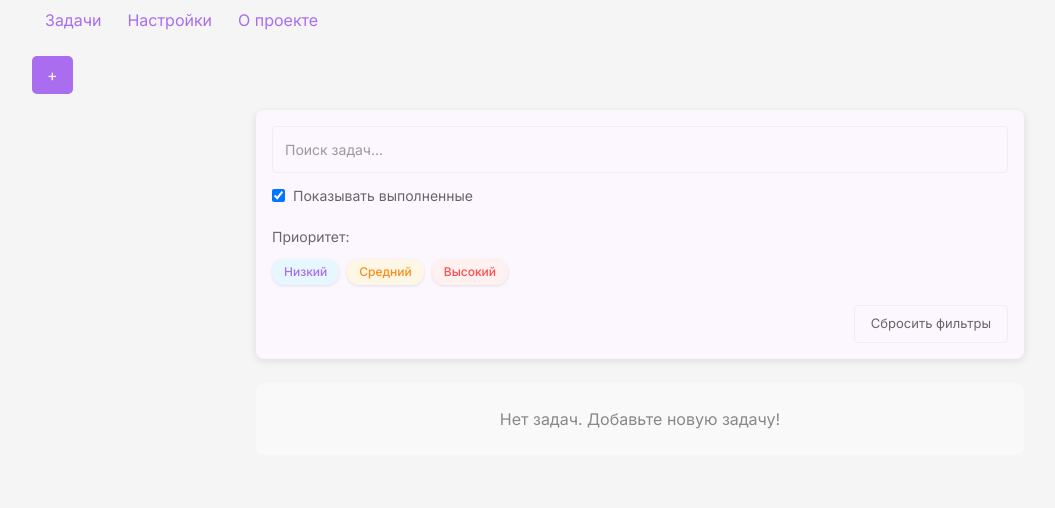
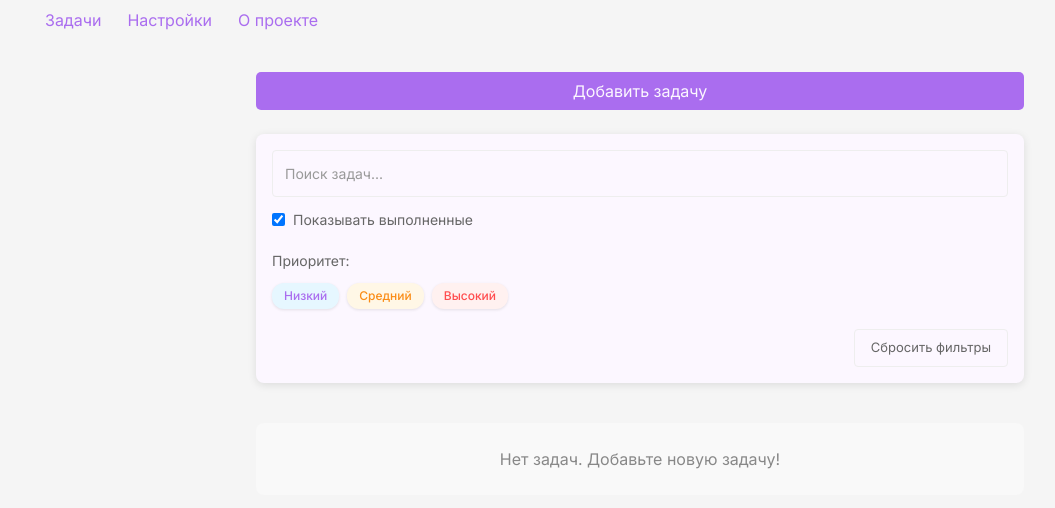
Before and after one commit to llladno/gameSport, a Vue app: page / in a window 1280 px wide. Shown: the top 508 px of the page, without its empty margins (0-1055 px from the left). Built offline with nearby package versions, Linux system fonts and the light colour scheme.

Commit message:
fix: add notification on complited task, change add task button

```diff
--- a/src/features/addTask/ui/AddTask.vue
+++ b/src/features/addTask/ui/AddTask.vue
@@ -1,5 +1,5 @@
 <template>
-  <button-component @click="$emit('openModal')">+</button-component>
+  <button-component @click="$emit('openModal')">{{$t('tasks.add')}}</button-component>
 </template>
 
 <script setup lang="ts">
--- a/src/pages/TaskListPage.vue
+++ b/src/pages/TaskListPage.vue
@@ -6,8 +6,8 @@
         :task="currentTask"
         @edit-task="handleEditTask"
     />
-    <add-task @open-modal="openAddModal" />
     <todo-list
+        @open-modal="openAddModal"
         @edit-task="openEditModal"
         @delete-task="handleDeleteTask"
     />
@@ -15,18 +15,17 @@
 </template>
 
 <script setup lang="ts">
-import { ref } from 'vue';
-import { TaskModalComponent } from '@widgets/taskModal';
-import { AddTask } from '@features/addTask/index';
-import { TodoList } from '@widgets/todoList';
-import type { Task } from '@entities/task';
-import { useTaskListStore } from '@widgets/todoList/models/TaskListStore';
-import { ModalMode } from '@widgets/taskModal';
-import { useToast } from '@shared/composables/useToast';
-import { useI18n } from 'vue-i18n';
+import {ref} from 'vue';
+import {TaskModalComponent} from '@widgets/taskModal';
+import {TodoList} from '@widgets/todoList';
+import type {Task} from '@entities/task';
+import {useTaskListStore} from '@widgets/todoList/models/TaskListStore';
+import {ModalMode} from '@widgets/taskModal';
+import {useToast} from '@shared/composables/useToast';
+import {useI18n} from 'vue-i18n';
 
-const { t } = useI18n();
-const { success } = useToast();
+const {t} = useI18n();
+const {success} = useToast();
 
 const isModalOpen = ref(false);
 const modalMode = ref<ModalMode>(ModalMode.Add);
@@ -41,7 +40,7 @@ const openAddModal = (): void => {
 
 const openEditModal = (task: Task): void => {
   modalMode.value = ModalMode.Edit;
-  currentTask.value = { ...task };
+  currentTask.value = {...task};
   isModalOpen.value = true;
 };
 
--- a/src/shared/i18n/locales/en.json
+++ b/src/shared/i18n/locales/en.json
@@ -19,6 +19,7 @@
     "created": "Created",
     "subtasks": "Subtasks",
     "taskDeleted": "Task deleted",
+    "taskCompleted": "Task completed",
     "pagination": {
       "itemsPerPage": "Items per page:",
       "of": "of",
--- a/src/shared/i18n/locales/ru.json
+++ b/src/shared/i18n/locales/ru.json
@@ -19,6 +19,7 @@
     "created": "Создано",
     "subtasks": "Подзадачи",
     "taskDeleted": "Задача удалена",
+    "taskCompleted": "Задача выполнена",
     "pagination": {
       "itemsPerPage": "Элементов на странице:",
       "of": "из",
--- a/src/widgets/todoList/ui/TodoList.vue
+++ b/src/widgets/todoList/ui/TodoList.vue
@@ -1,6 +1,9 @@
 <template>
   <div class="todo-list-container">
-    <task-filter-component class="todo-list__filter" />
+    <div class="flex flex-col gap-6">
+      <add-task @open-modal="$emit('open-modal')" />
+      <task-filter-component class="todo-list__filter" />
+    </div>
     <div
       v-if="filteredTasks.length > 0"
       class="task-list"
@@ -61,7 +64,12 @@ import { computed, watch } from 'vue';
 import { type Task } from '@entities/task';
 import { TaskComponent } from '@entities/task';
 import { TaskFilterComponent, useTaskFilter } from '@features/taskFilter';
-import { PaginationComponent } from '@shared/index.ts';
+import {PaginationComponent, useToast} from '@shared/index.ts';
+import {AddTask} from "@features/addTask";
+import {useI18n} from "vue-i18n";
+
+const {success} = useToast();
+const {t} = useI18n();
 
 const tasksListStore = useTaskListStore();
 const taskFilterStore = useTaskFilter();
@@ -101,6 +109,7 @@ watch(
 );
 
 const emit = defineEmits<{
+  (e: 'open-modal'): void;
   (e: 'edit-task', task: Task): void;
   (e: 'delete-task', taskId: number): void;
 }>();
@@ -114,6 +123,10 @@ const handleDeleteTask = (taskId: number) => {
 };
 
 const handleToggleCompleted = (task: Task) => {
+  if (task.completed) {
+    success(t('tasks.taskCompleted'));
+  }
+
   tasksListStore.updateTask(task);
 };
 
```
Lines whose indentation alone changed are shown as unchanged.
